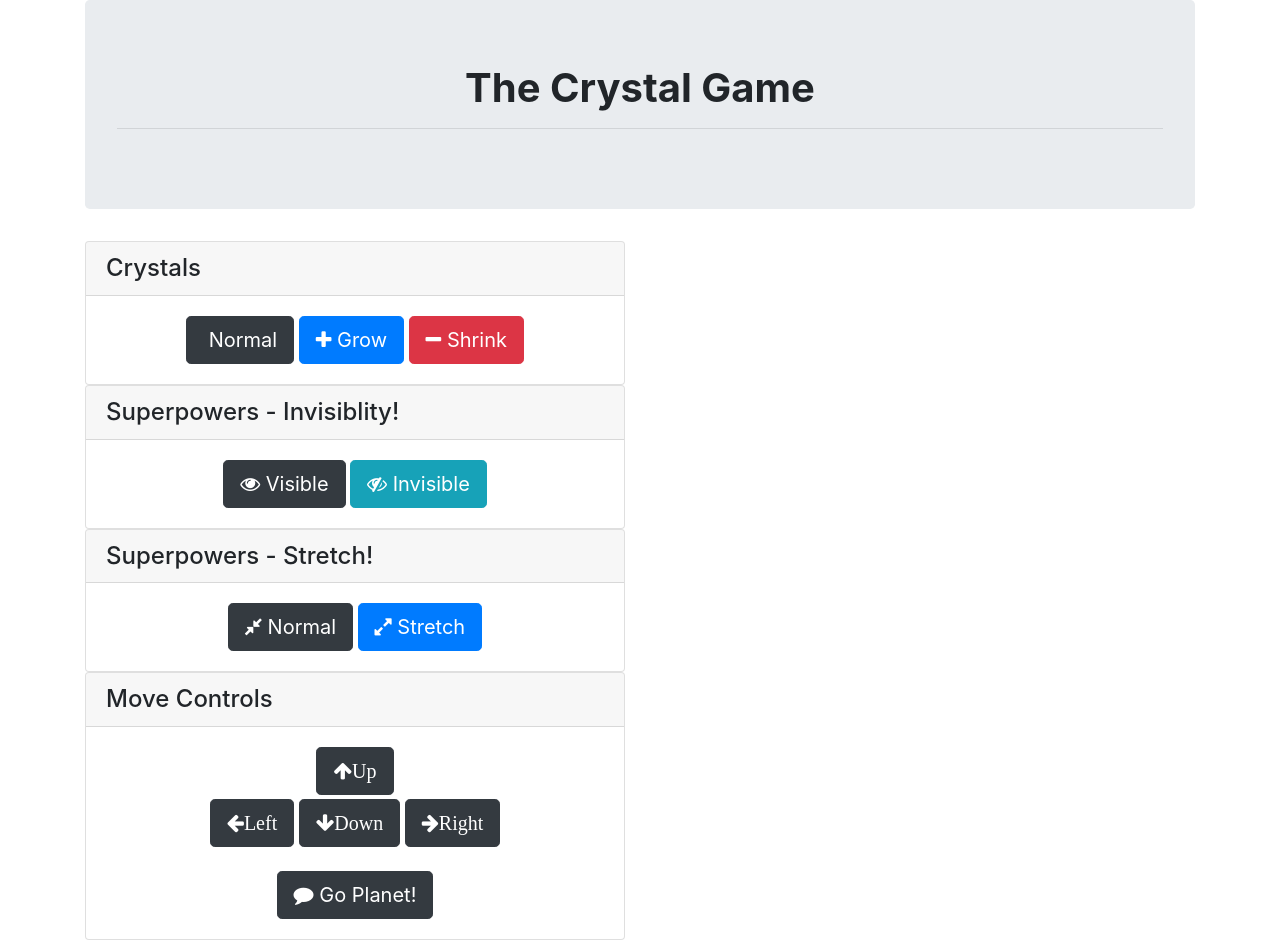
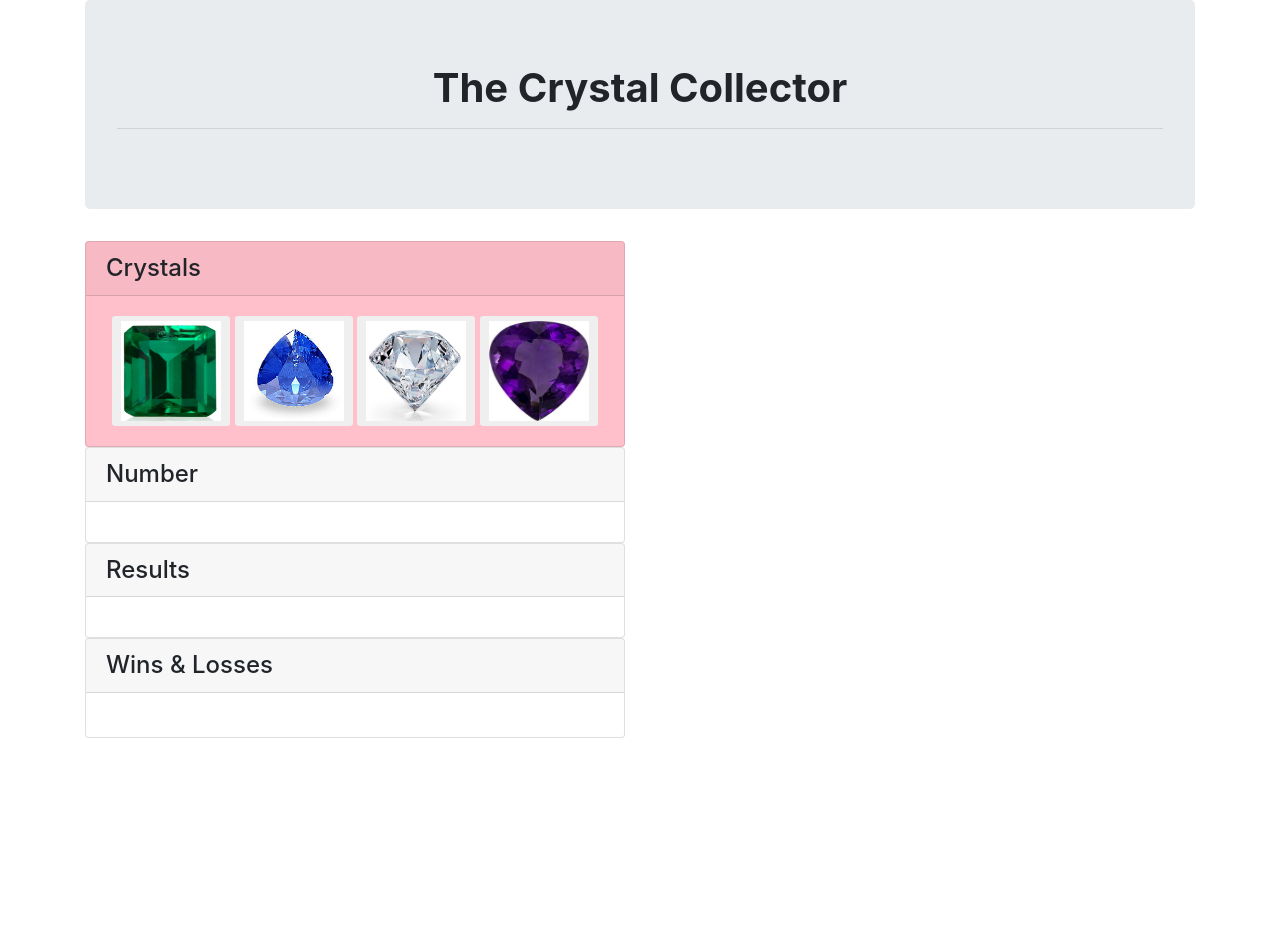
Before and after one commit to RionKellsi/unit-4-game, a plain HTML site: page index.html in a window 1280 px wide. After the commit the page ends 800 px from the top, so only its background shows below. Drawn offline with nearby package versions, Linux system fonts and the light colour scheme.

Commit message:
Structure Complete

```diff
--- a/assets/css/style.css
+++ b/assets/css/style.css
@@ -0,0 +1,8 @@
+img {
+    height: 100px;
+    width: 100px;
+}
+
+#crystals {
+    background: pink;
+}
--- a/index.html
+++ b/index.html
@@ -4,10 +4,12 @@
 <head>
   <meta charset="UTF-8">
   <title>The Crystal Game </title>
+  <link rel="stylesheet" href="assets/css/reset.css">
+  <link rel="stylesheet" href="assets/css/style.css">
   <link rel="stylesheet" href="https://maxcdn.bootstrapcdn.com/font-awesome/4.7.0/css/font-awesome.min.css">
   <link rel="stylesheet" href="https://maxcdn.bootstrapcdn.com/bootstrap/4.0.0/css/bootstrap.min.css">
+  <script src="assets/javascript/game.js"></script>
   <script src="https://code.jquery.com/jquery.js"></script>
-
 </head>
 
 <body>
@@ -18,97 +20,69 @@
     <!-- Jumbotron with Title -->
     <div class="jumbotron">
       <h1 class="text-center">
-        <strong>The Crystal Game</strong>
+        <strong>The Crystal Collector</strong>
       </h1>
       <hr>
+    </div>
 
-
-    </div>
     <div class="row">
 
       <div class="col-lg-6">
 
-        <!-- Controls (Superpower Grow/Shrink)-->
-        <div id="sizeControls" class="card">
+        <div id="crystals" class="card">
           <h4 class="card-header">Crystals</h4>
           <div class="card-body">
             <div class="text-center">
-              <button class="btn btn-dark btn-lg normal-button">
-                <span class="fa fa-ok"></span> Normal</button>
-              <button class="btn btn-primary btn-lg grow-button">
-                <span class="fa fa-plus"></span> Grow</button>
-              <button class="btn btn-danger btn-lg shrink-button">
-                <span class="fa fa-minus"></span> Shrink</button>
+              <button class="btn btn-sm green">
+                    <img src="assets/images/green.jpg" alt="Green"></button>
+              <button class="btn btn-sm blue">
+                    <img src="assets/images/blue.jpg" alt="Blue"></button>
+              <button class="btn btn-sm diamond">
+                    <img src="assets/images/diamond.jpg" alt="Blue"></button>
+                <button class="btn btn-sm purple">
+                    <img src="assets/images/purple.jpg" alt="Purple"></button>
             </div>
           </div>
         </div>
 
-        <!-- Controls (Superpower Visibility) -->
-        <div id="visibilityControls" class="card">
-          <h4 class="card-header">Superpowers - Invisiblity!</h4>
+
+        <div id="Numbers" class="card">
+          <h4 class="card-header">Number</h4>
           <div class="card-body">
             <div class="text-center">
-              <button class="btn btn-dark btn-lg vis-button">
-                <span class="fa fa-eye"></span> Visible</button>
-              <button class="btn btn-info btn-lg invis-button">
-                <span class="fa fa-eye-slash"></span> Invisible</button>
+              <!-- where the number to solve goes -->
             </div>
           </div>
         </div>
 
-        <!-- Controls (Stretch) -->
-        <div id="stretchControls" class="card">
-          <h4 class="card-header">Superpowers - Stretch!</h4>
+
+        <div id="Results" class="card">
+          <h4 class="card-header">Results</h4>
           <div class="card-body">
             <div class="text-center">
-              <button class="btn btn-dark btn-lg unstretch-btn">
-                <span class="fa fa-compress"></span> Normal</button>
-              <button class="btn btn-primary btn-lg stretch-btn">
-                <span class="fa fa-expand"></span> Stretch</button>
+              <!-- the results of the crystals -->
             </div>
           </div>
         </div>
 
-        <!-- Controls (Superpower Move Controls) -->
-        <div id="moveControls" class="card">
-          <h4 class="card-header">Move Controls</h4>
+
+        <div id="winsAndLosses" class="card">
+          <h4 class="card-header">Wins & Losses</h4>
           <div class="card-body">
             <div class="text-center mb-1">
-              <button class="btn btn-dark btn-lg fa fa-arrow-up up-button">Up</button>
-            </div>
-            <div class="text-center">
-              <button class="btn btn-dark btn-lg fa fa-arrow-left left-button">Left</button>
-              <button class="btn btn-dark btn-lg fa fa-arrow-down down-button">Down</button>
-              <button class="btn btn-dark btn-lg fa fa-arrow-right right-button">Right</button>
-            </div>
-            <br>
-            <div class="text-center">
-              <button class="btn btn-dark btn-lg back-button">
-                <span class="fa fa-comment"></span> Go Planet!</button>
-
+             <!-- Tally of Wins and Losses -->
             </div>
           </div>
         </div>
       </div>
 
-      <!-- Right Panel -->
-      <div class="col-lg-6">
-
+        <!--Right Side Colum
+            <div class="col-lg-6"> -->
 
       </div>
     </div>
   </div>
 
-  <script>
-
-    // JavaScript function that wraps everything
-    $(document).ready(function () {
-
-
-
-
-  </script>
-
 </body>
 
 </html>
```
Also changed, not shown: assets/images/blue.jpg (added), assets/images/diamond.jpg (added), assets/images/green.jpg (added), assets/images/purple.jpg (added), 3 other files.
